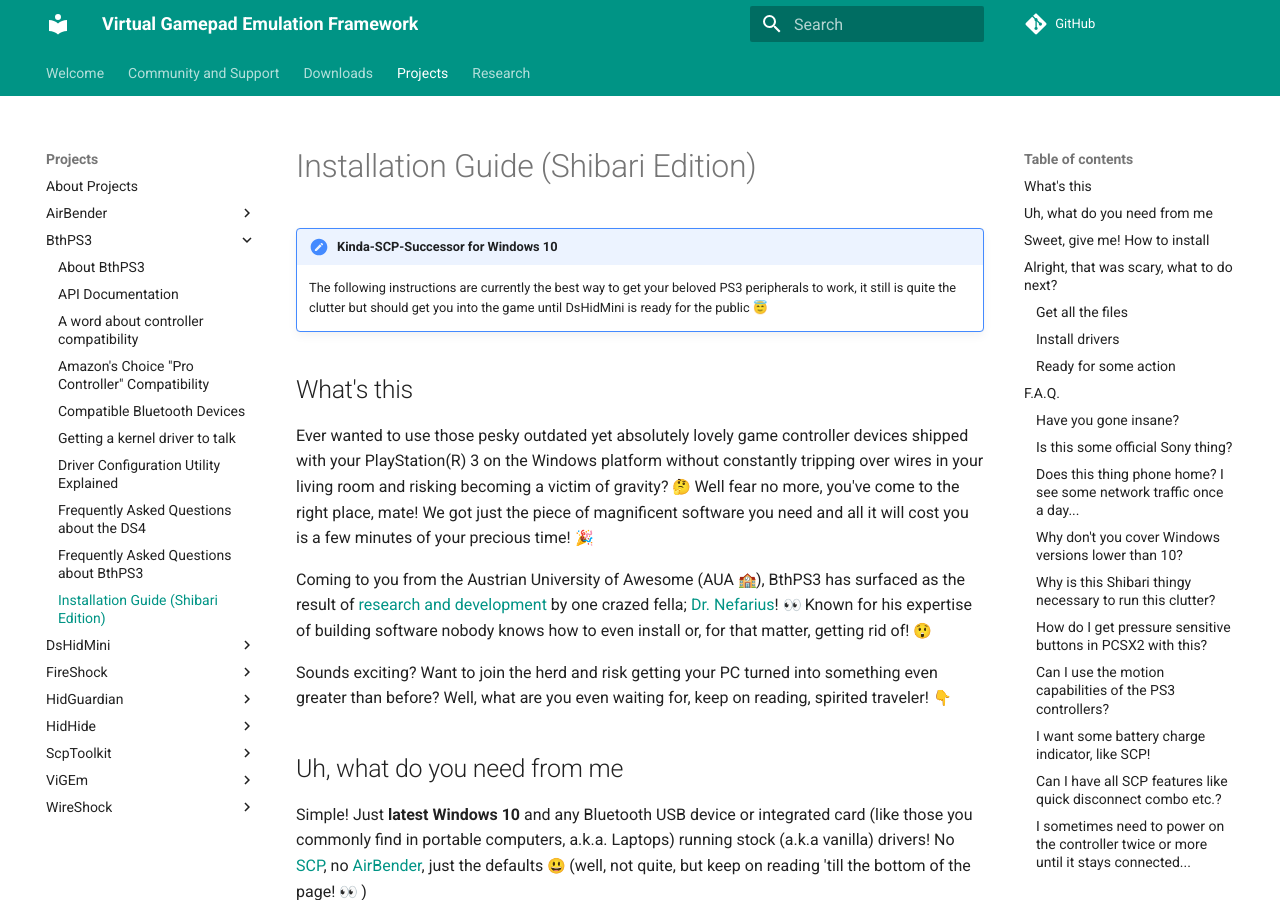
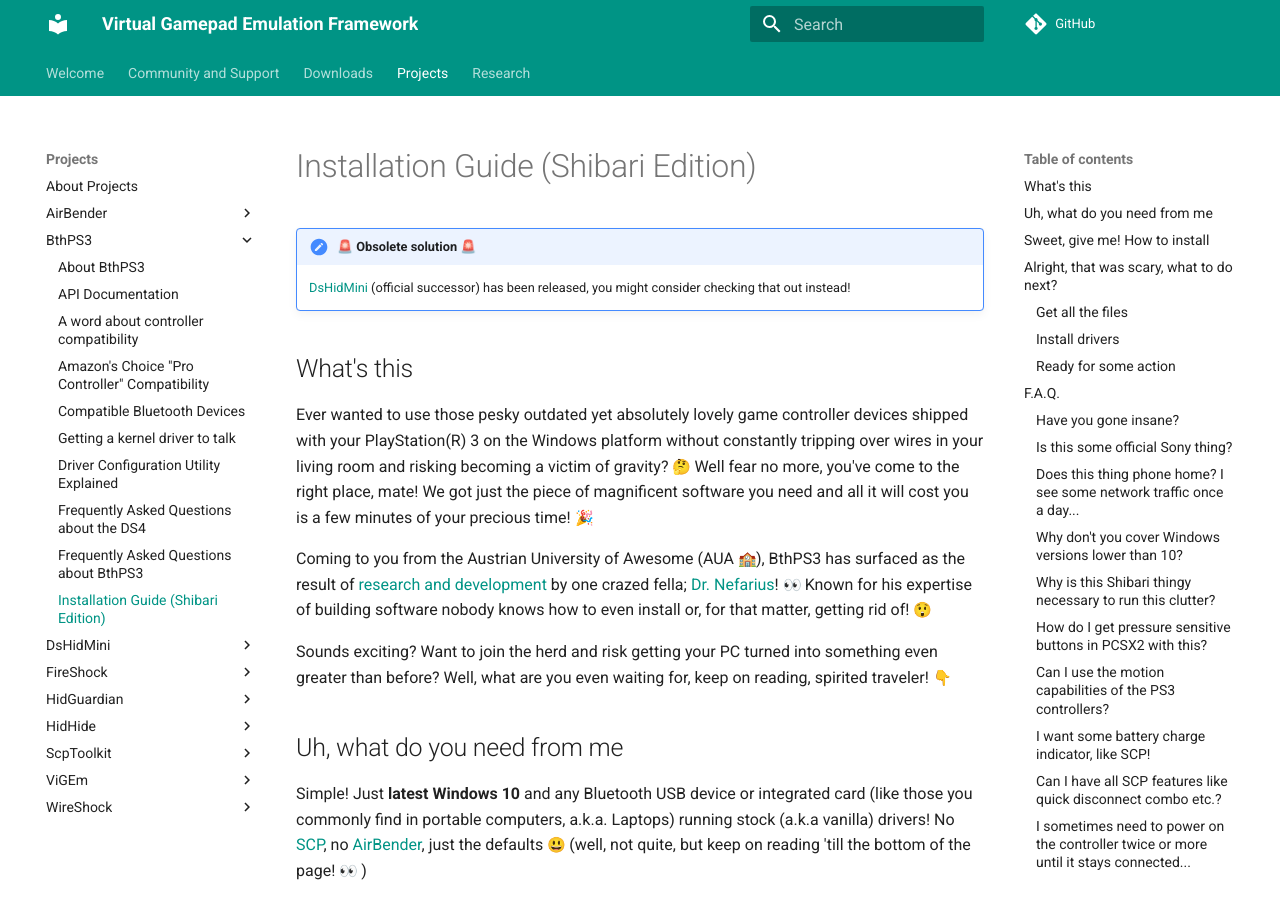
Before and after one commit to nefarius/ViGEm.github.io, an MkDocs documentation site: the page built from docs/projects/BthPS3/Installation-Guide-Shibari-Edition.md, in a window 1280 px wide and 900 px high. Built offline with MkDocs 1.6.1 and Material for MkDocs 9.7.7, drawn with Linux system fonts in a browser that asks for light colours; emoji names are drawn with the system emoji font; comment, search, counter and statistics services are not loaded.

Commit message:
Updated Shibari install instructions

```diff
--- a/docs/projects/BthPS3/Installation-Guide-Shibari-Edition.md
+++ b/docs/projects/BthPS3/Installation-Guide-Shibari-Edition.md
@@ -1,7 +1,7 @@
 # Installation Guide (Shibari Edition)
 
-!!! attention "Kinda-SCP-Successor for Windows 10"
-    The following instructions are currently the best way to get your beloved PS3 peripherals to work, it still is quite the clutter but should get you into the game until DsHidMini is ready for the public :innocent:
+!!! attention "🚨 Obsolete solution 🚨"
+    [DsHidMini](../DsHidMini) (official successor) has been released, you might consider checking that out instead!
 
 ## What's this
 
```
